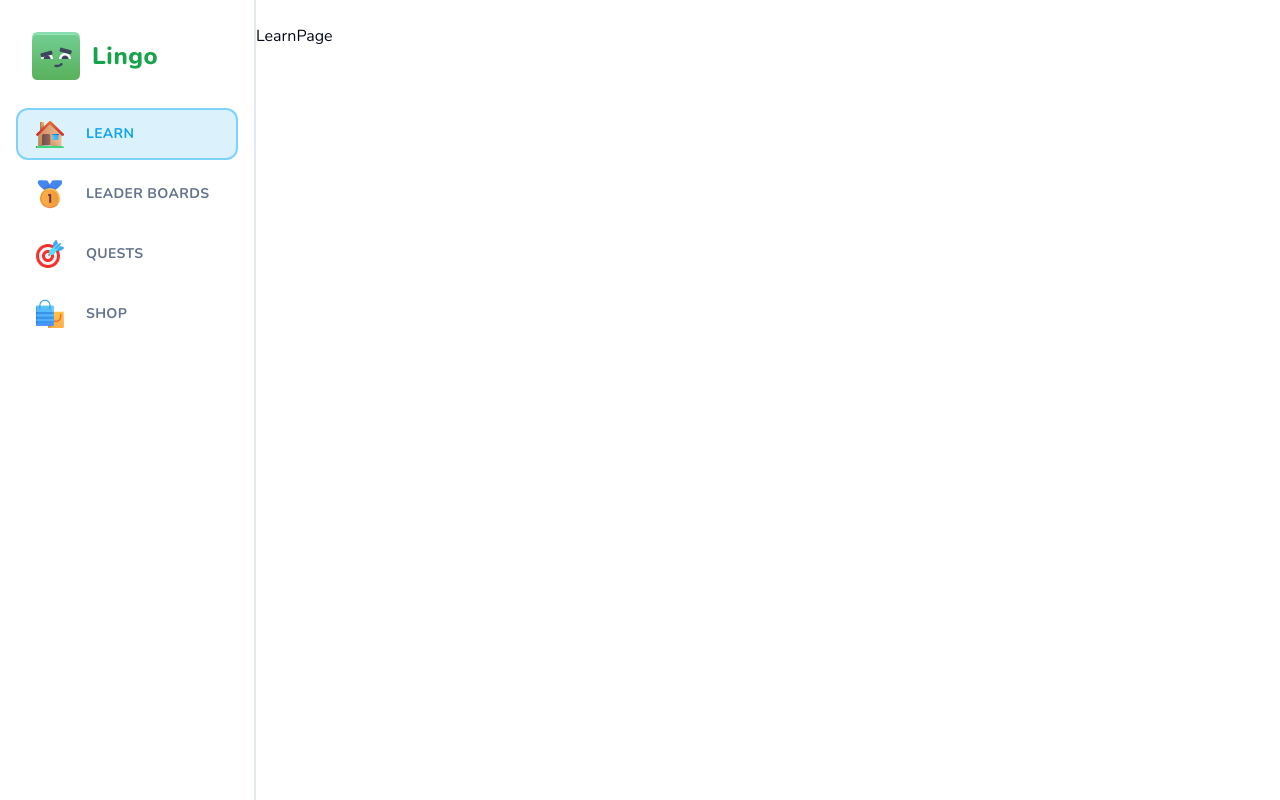
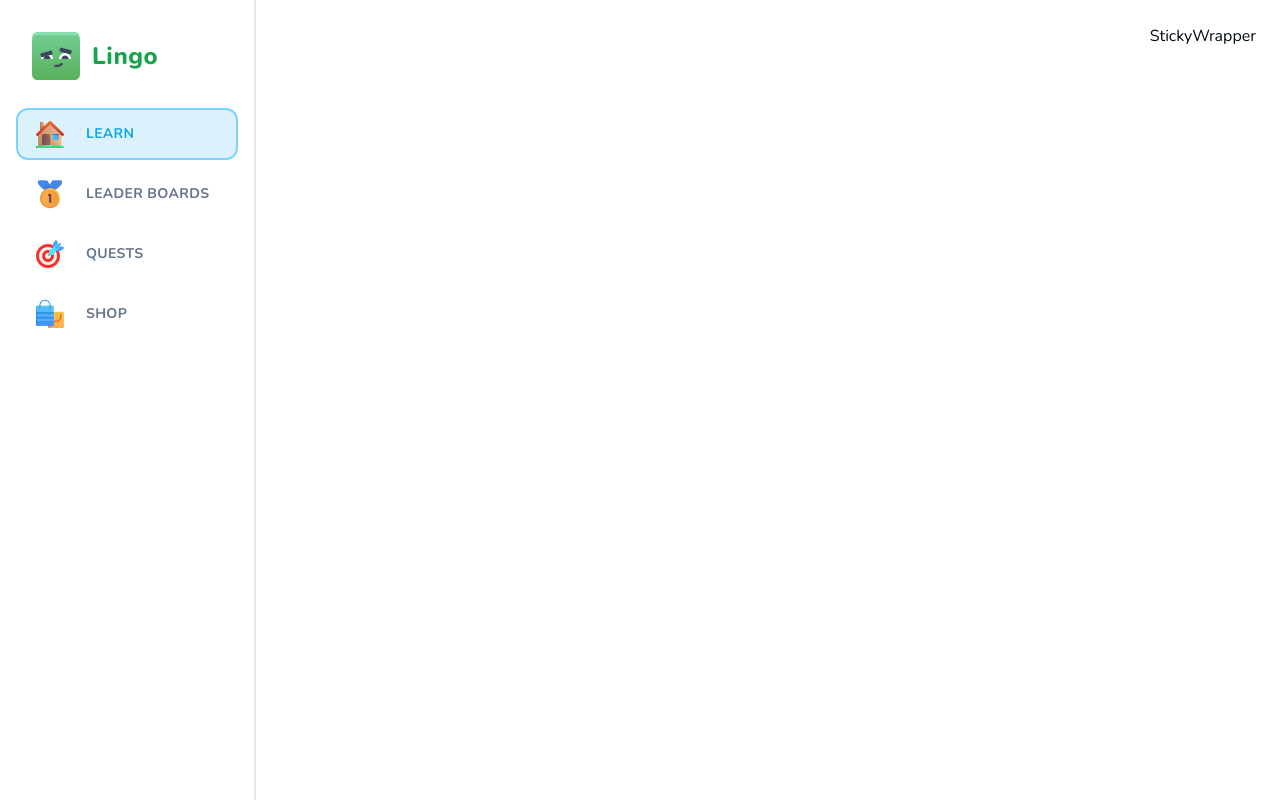
Before and after one commit to KennedyMungai/duolingo_clone, a Next.js app: page /learn in a window 1280 px wide. Built offline with nearby package versions, Linux system fonts and the light colour scheme.

Commit message:
Created and rendered outthe StickyWrapper component

```diff
--- a/app/(main)/learn/page.tsx
+++ b/app/(main)/learn/page.tsx
@@ -1,7 +1,11 @@
-type Props = {}
+import StickyWrapper from '@/components/sticky-wrapper'
 
-const LearnPage = (props: Props) => {
-	return <div>LearnPage</div>
+const LearnPage = () => {
+	return (
+		<div className='flex flex-row-reverse gap-[48px] px-6'>
+			<StickyWrapper>My Sticky Sidebar</StickyWrapper>
+		</div>
+	)
 }
 
 export default LearnPage
--- /dev/null
+++ b/components/sticky-wrapper.tsx
@@ -0,0 +1,11 @@
+import React, { ReactNode } from 'react'
+
+type Props = {
+	children: ReactNode
+}
+
+const StickyWrapper = ({ children }: Props) => {
+	return <div>StickyWrapper</div>
+}
+
+export default StickyWrapper
```
